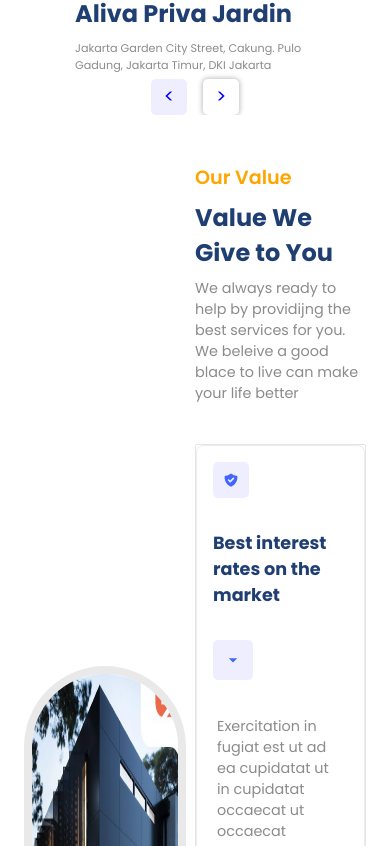
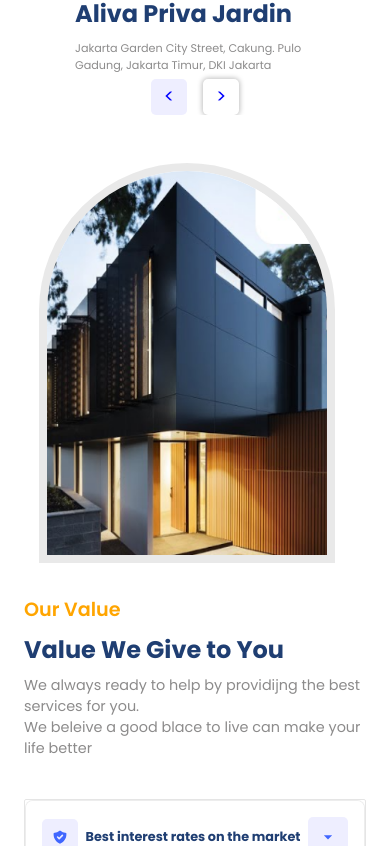
Before and after one commit to MehediMashfan086/react-project-homeyz, a React (Create React App) app: page / in a window 390 px wide. Shown: the part 1978-2824 px from the top of the page. Built offline with nearby package versions, Linux system fonts and the light colour scheme.

Commit message:
feat(responsive): Value Section

```diff
--- a/src/components/Value/Value.css
+++ b/src/components/Value/Value.css
@@ -49,3 +49,14 @@
 .accordionButton .primaryText {
     font-size: 1.1rem;
 }
+
+@media (max-width: 1024px) {
+    .v-container{
+        flex-direction: column;
+    }
+    @media (max-width: 768px) {
+        .accordionButton .primaryText {
+            font-size: 0.8rem;
+        }
+    }
+}
```
